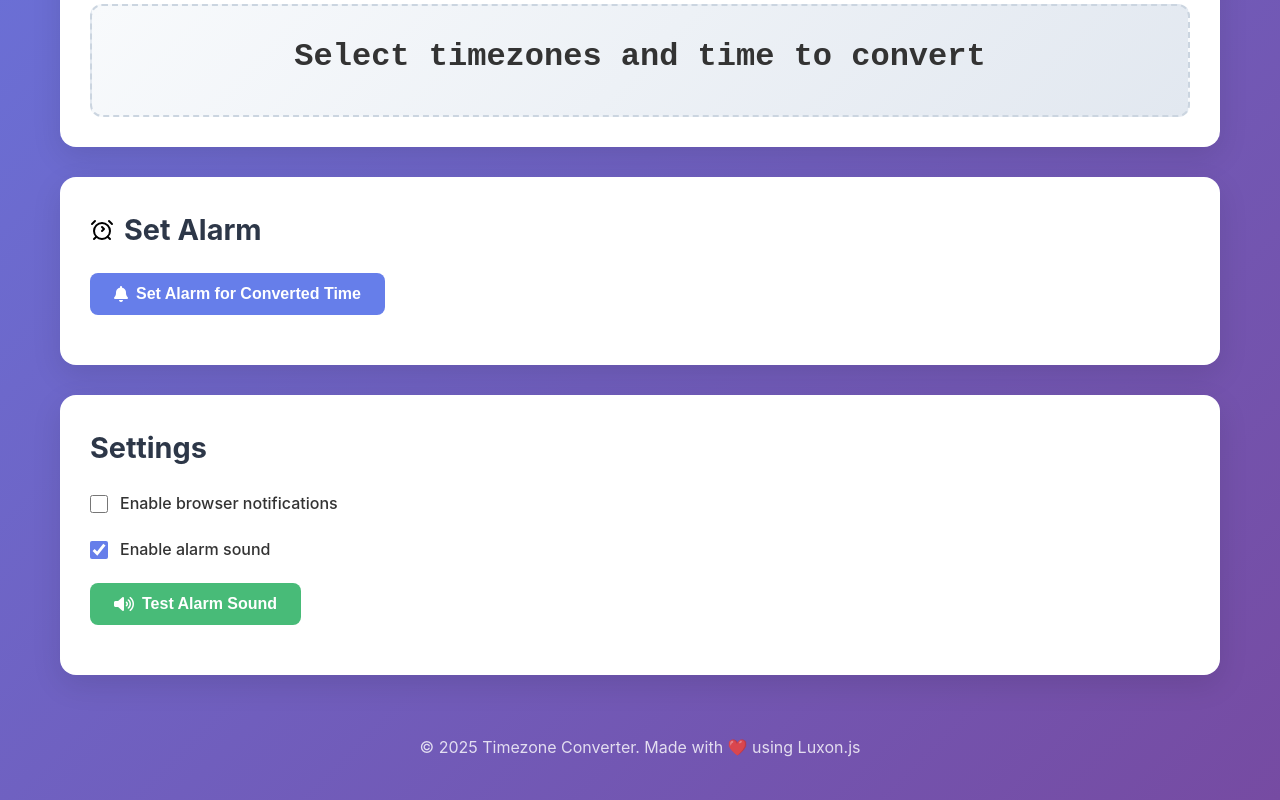
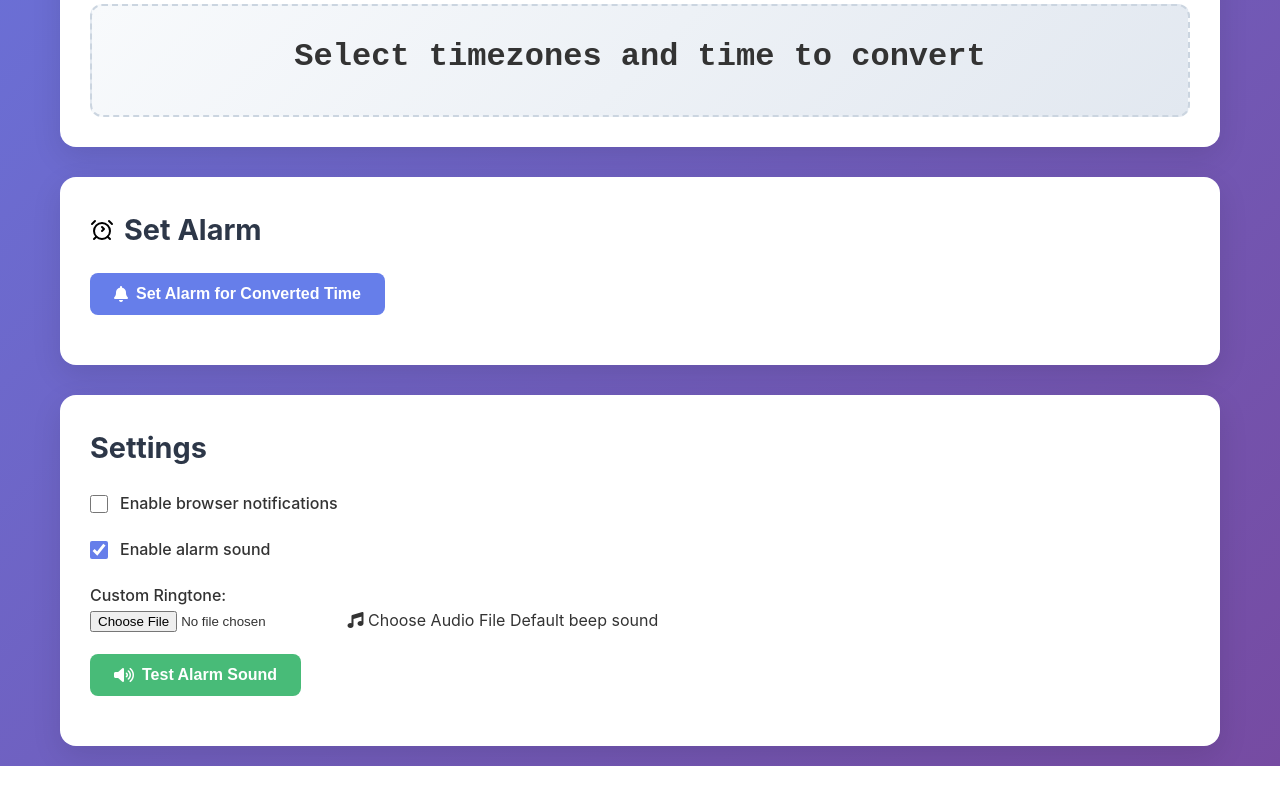
Before and after one commit to Karthik11A/Time-Zone-Alarm-App, a plain HTML site: page index.html in a window 1280 px wide. Shown: the part 878-1678 px from the top of the page. After the commit the page ends 1644 px from the top, so only its background shows below. Drawn offline with nearby package versions, Linux system fonts and the light colour scheme.

Commit message:
index.html

```diff
--- a/index.html
+++ b/index.html
@@ -129,18 +129,37 @@
                     </div>
 
                     <div class="setting-item">
+                        <label class="setting-label">
+                            <span class="setting-text">Custom Ringtone:</span>
+                        </label>
+                        <div class="file-input-container">
+                            <input type="file" id="customRingtone" accept="audio/*" class="file-input">
+                            <label for="customRingtone" class="file-input-label">
+                                <i class="fas fa-music"></i>
+                                Choose Audio File
+                            </label>
+                            <span id="ringtoneFileName" class="file-name">Default beep sound</span>
+                        </div>
+                    </div>
+
+                    <div class="setting-item">
                         <button id="testAlarmBtn" class="test-btn">
                             <i class="fas fa-volume-up"></i>
                             Test Alarm Sound
+                        </button>
+                    </div>
+
+                    <div class="setting-item">
+                        <button id="resetRingtoneBtn" class="reset-btn" style="display: none;">
+                            <i class="fas fa-undo"></i>
+                            Reset to Default Sound
                         </button>
                     </div>
                 </div>
             </section>
         </main>
 
-        <footer class="footer">
-            <p>&copy; 2025 Timezone Converter. Made with ❤️ using Luxon.js</p>
-        </footer>
+
     </div>
 
     <!-- Alarm Modal -->
```
